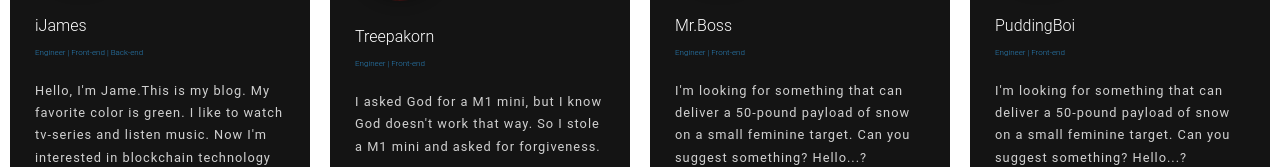
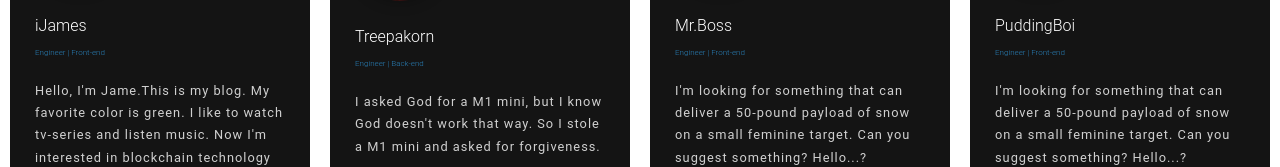
Before and after one commit to TOC-WebScrape/bangkaew-frontend, a React (Vite) app: page /bangkaew-frontend/about in a window 1280 px wide. Shown: the part 1739-1906 px from the top of the page. Built offline with nearby package versions, Linux system fonts and the light colour scheme; grey boxes are pictures that could not be loaded.

Commit message:
Add more profile

```diff
--- a/src/components/AboutPage.tsx
+++ b/src/components/AboutPage.tsx
@@ -218,7 +218,7 @@ const AboutPage: React.FC<AboutPageProps> = ({}: AboutPageProps) => {
                 className='profile'
               />
               <h2>
-                iJames<span>Engineer | Front-end | Back-end</span>
+                iJames<span>Engineer | Front-end</span>
               </h2>
               <p>
                 Hello, I'm Jame.This is my blog. My favorite color is green. I
@@ -253,7 +253,7 @@ const AboutPage: React.FC<AboutPageProps> = ({}: AboutPageProps) => {
                 className='profile'
               />
               <h2>
-                Treepakorn<span>Engineer | Front-end</span>
+                Treepakorn<span>Engineer | Back-end</span>
               </h2>
               <p>
                 I asked God for a M1 mini, but I know God doesn't work that way.
--- a/src/components/SearchPage.tsx
+++ b/src/components/SearchPage.tsx
@@ -15,7 +15,7 @@ const SearchPage: React.FC<SearchPageProps> = ({}: SearchPageProps) => {
     <div className='flex flex-col items-center'>
       <SearchBox />
       <WebSelectBar />
-      <Paper className='flex flex-wrap justify-center'>
+      <Paper className='flex flex-wrap justify-center w-full'>
         {exchanges.map(({ data, isSelect }, index) => {
           if (data && isSelect) {
             return (
```
Also changed, not shown: 1 other file (tests, documents, lock files or other folders).
